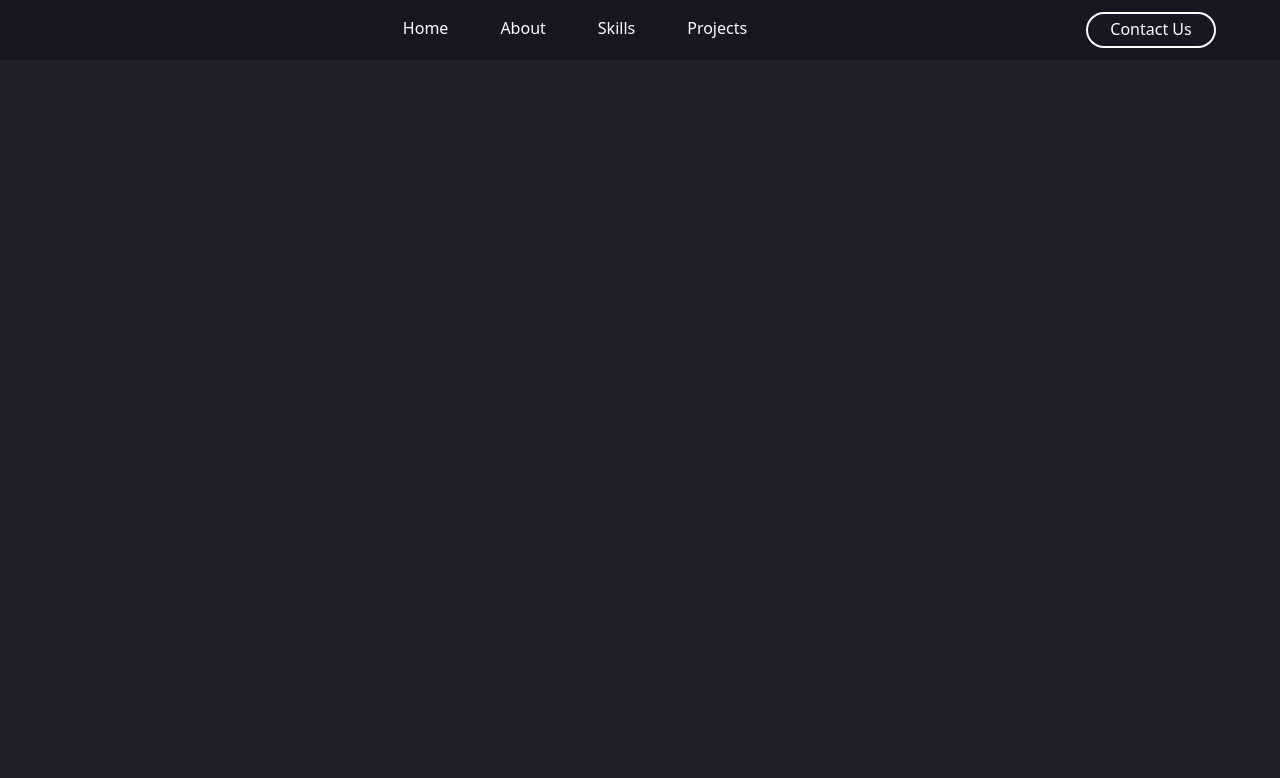
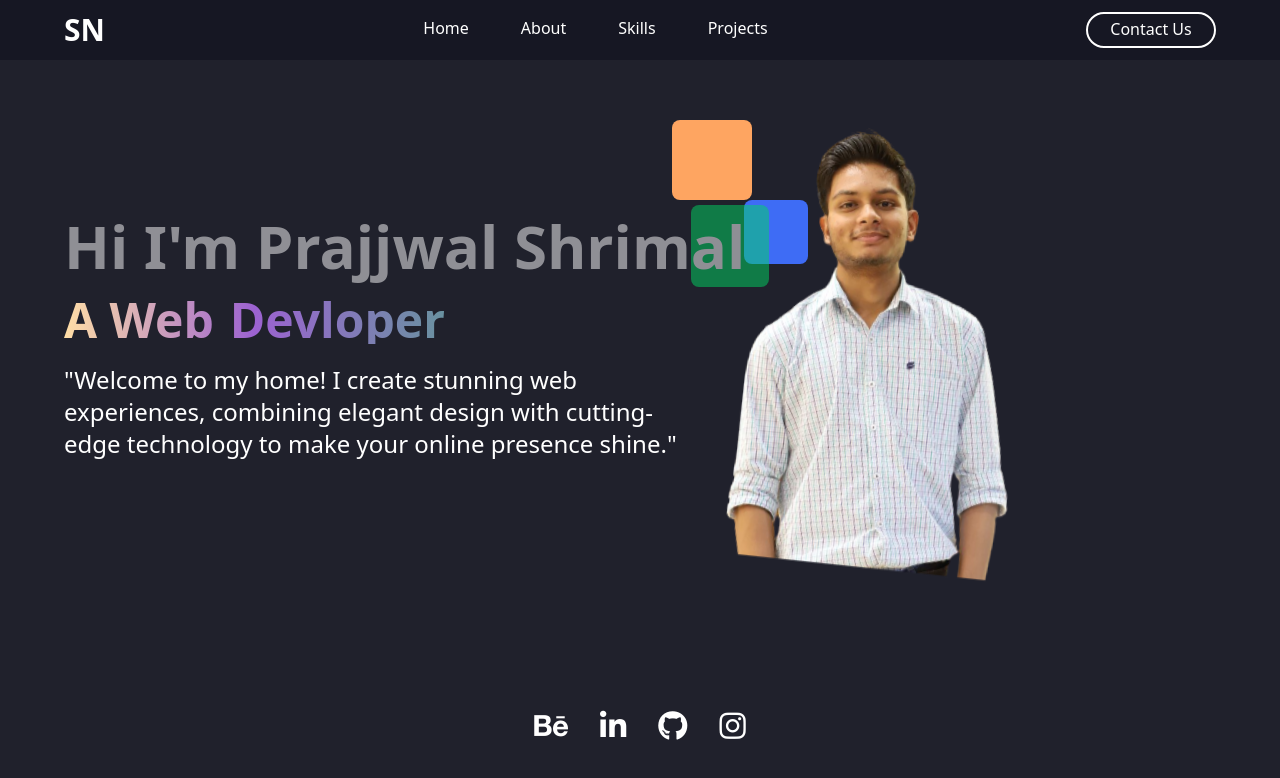
Before and after one commit to Prajjwal-08/portfolio, a SvelteKit app: page / in a window 1280 px wide. Shown: the top 778 px of the page. Built offline with nearby package versions, Linux system fonts and the light colour scheme.

Commit message:
Add files via upload

```diff
--- a/src/routes/+page.svelte
+++ b/src/routes/+page.svelte
@@ -1,30 +1,127 @@
 <script>
+    import Navbar from "$lib/components/navbar.svelte"
 </script>
+<Navbar/>
+<div class="text-white mt-20 h-screen">
+    <div class="pt-10 ml-28 gap-1 mb-4 justify-center">
+        <div
+            class="bg-[#FEA561] text-transparent w-20 h-20 rounded-lg ml-[35rem]"
+        >
+            .
+        </div>
+        <div
+            class="bg-[#3E6CF5] text-transparent w-16 h-16 rounded-lg ml-[39.5rem] absolute"
+        >
+            .
+        </div>
+    </div>
+    <div class=" rounded-xl pl-16">
+        <p class="text-6xl animate-pulse font-bold">Hi I'm Prajjwal Shrim<span class="rounded-lg pr-6 bg-[#00D763] ">al</span></p>
+    </div>
+    <div class="flex mt-5 gap-2 text-5xl font-bold  ">
+        <h1
+            class=" flex gap-4 text-transparent ml-16 bg-clip-text bg-gradient-to-r from-[#ffdea6] via-[#9C62D1] to-[#6992A0]"
+        >
+            A Web
+            <span class=""> Devloper</span>
 
-<div class="top-0 fixed header z-50  w-full flex justify-between items-center px-16 py-3 bg-[#131420] bg-opacity-70">
-    <div class="logo">
-        <a href="/home" class="text-white text-3xl font-semibold">
-
-        </a>
+        </h1>
+        <img src="2.png" alt="" class="absolute right-12 top-32 w-1/4 2 xl:max-w-1/6 xl:right-60 md:w-1/4 rotate-6" />
     </div>
-    <div class="center flex items-center gap-7 text-white font-medium">
-        <li class="relative list-none mx-3 pb-1">
-            <a href=/home class="w-fit before:bg-bglr before:content-[''] before:absolute before:w-full before:h-[2px] before:rounded-full before:bottom-0 before:left-0 before:bg-black before:hover:scale-x-100 before:scale-x-0 before:origin-top-left before:transition before:ease-in-out before:duration-300">Home</a>
-        </li>
-        <li class="relative list-none mx-3 pb-1">
-            <a href="/about" class="w-fit before:bg-bglr before:content-[''] before:absolute before:w-full before:h-[2px] before:rounded-full before:bottom-0 before:left-0 before:bg-black before:hover:scale-x-100 before:scale-x-0 before:origin-top-left before:transition before:ease-in-out before:duration-300">About</a>
-        </li>
-        <li class="relative list-none mx-3 pb-1">
-            <a href="/skills" class="w-fit before:bg-bglr before:content-[''] before:absolute before:w-full before:h-[2px] before:rounded-full before:bottom-0 before:left-0 before:bg-black before:hover:scale-x-100 before:scale-x-0 before:origin-top-left before:transition before:ease-in-out before:duration-300">Skills</a>
-        </li>
-        <li class="relative list-none mx-3 pb-1">
-            <a href="/projects" class="w-fit before:bg-bglr before:content-[''] before:absolute before:w-full before:h-[2px] before:rounded-full before:bottom-0 before:left-0 before:bg-black before:hover:scale-x-100 before:scale-x-0 before:origin-top-left before:transition before:ease-in-out before:duration-300">Projects</a>
-        </li>
-    </div>
-    <div class="right">
-        <button class="group border-white border-2 w-[130px] h-9 text-center text-white rounded-full">
-            <h1 class="group-hover:hidden -mt-[2px]">Contact Us</h1>
-            <i class="fa fa-envelope-o hidden group-hover:block text-[21px]"></i>
-        </button>
+    <div class="w-1/2 ml-16 pt-5 text-2xl  ">
+ <p>"Welcome to my home! I create stunning web experiences, combining elegant design with cutting-edge technology to make your online presence shine."</p>
     </div>
 </div>
+<div class="flex rounded-full gap-8 justify-center absolute bottom-14 w-full text-white text-3xl">
+   <a href="https://www.behance.net/prajjwalshrimal"> <i class="fa-brands fa-behance text-3xl"></i></a>
+    <a href="https://www.linkedin.com/in/prajjwal-shrimal/"><i class="fa fa-linkedin text-3xl "></i></a>
+    <a href="https://github.com/Prajjwal-08"><i class="fa fa-github text-3xl"></i></a>
+    <a href="https://www.instagram.com/_.prajju08._/"><i class="fa fa-instagram text-3xl "></i></a>
+</div>
+<style>
+
+
+
+
+.message {
+
+  color: #ffffff;
+  display: block;
+  font-weight: 900;
+  overflow: hidden;
+  position: absolute;
+  padding-left: 0.5rem;
+  top: 0.2rem;
+  left: 500px;
+  animation: openclose 5s ease-in-out infinite;
+}
+
+.word1, .word2 {
+  font-family: tahoma;
+}
+
+@keyframes openclose {
+  0% {
+    top: 0.2rem;
+    width: 0;
+  }
+  5% {
+    width: 0;
+  }
+  15% {
+    width: 300px;
+  }
+  30% {
+    top: 0.2rem;
+    width: 300px;
+  }
+  33% {
+    top: 0.2rem;
+    width: 0;
+  }
+  35% {
+    top: 0.2rem;
+    width: 0;
+  }
+  38% {
+    top: -4.5rem;
+
+  }
+  48% {
+    top: -4.5rem;
+    width: 300px;
+  }
+  62% {
+    top: -4.5rem;
+    width: 300px;
+  }
+  66% {
+    top: -4.5rem;
+    width: 0;
+    text-indent: 0;
+  }
+  71% {
+    top: -9rem;
+    width: 0;
+    text-indent: 5px;
+  }
+  86% {
+    top: -9rem;
+    width: 285px;
+  }
+  95% {
+    top: -9rem;
+    width: 285px;
+  }
+  98% {
+    top: -9rem;
+    width: 0px;
+    text-indent: 5px;
+  }
+  100% {
+    top: 0;
+    width: 0;
+    text-indent: 0;
+  }
+}
+</style>
```
